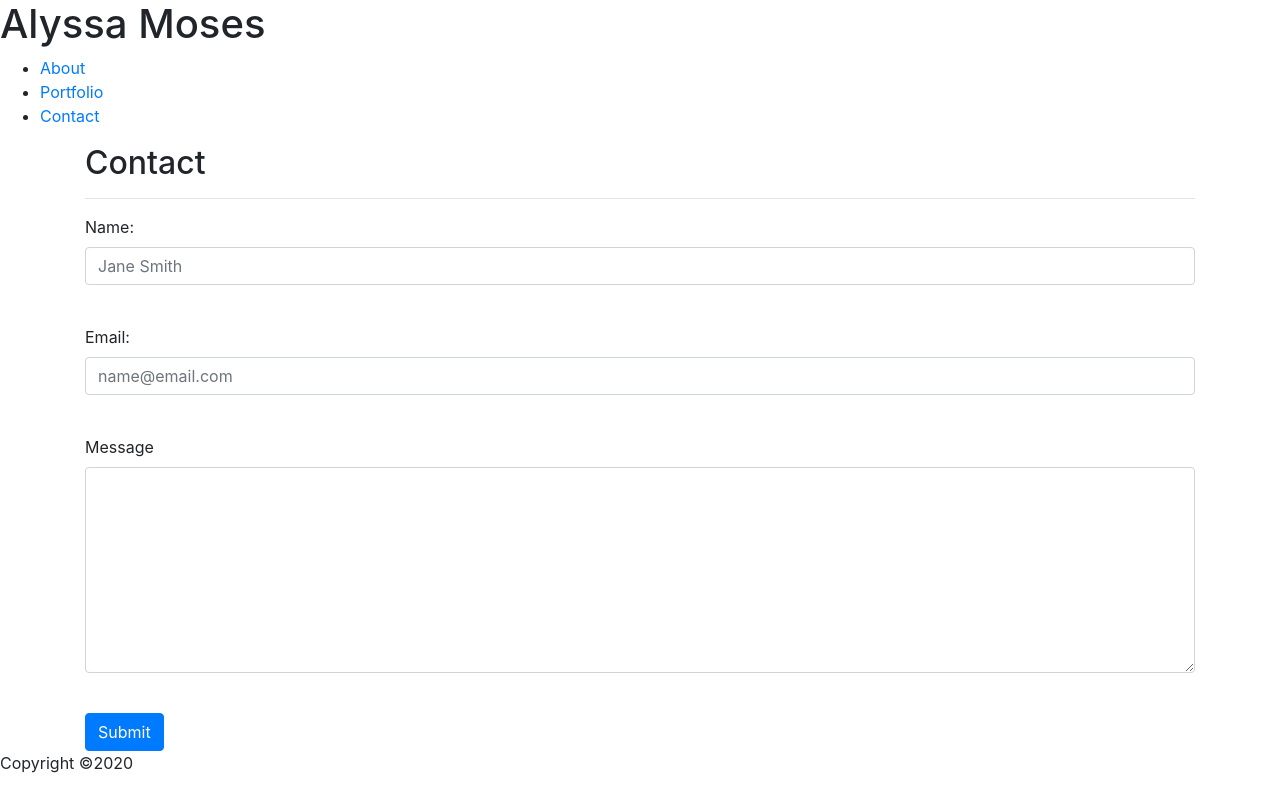
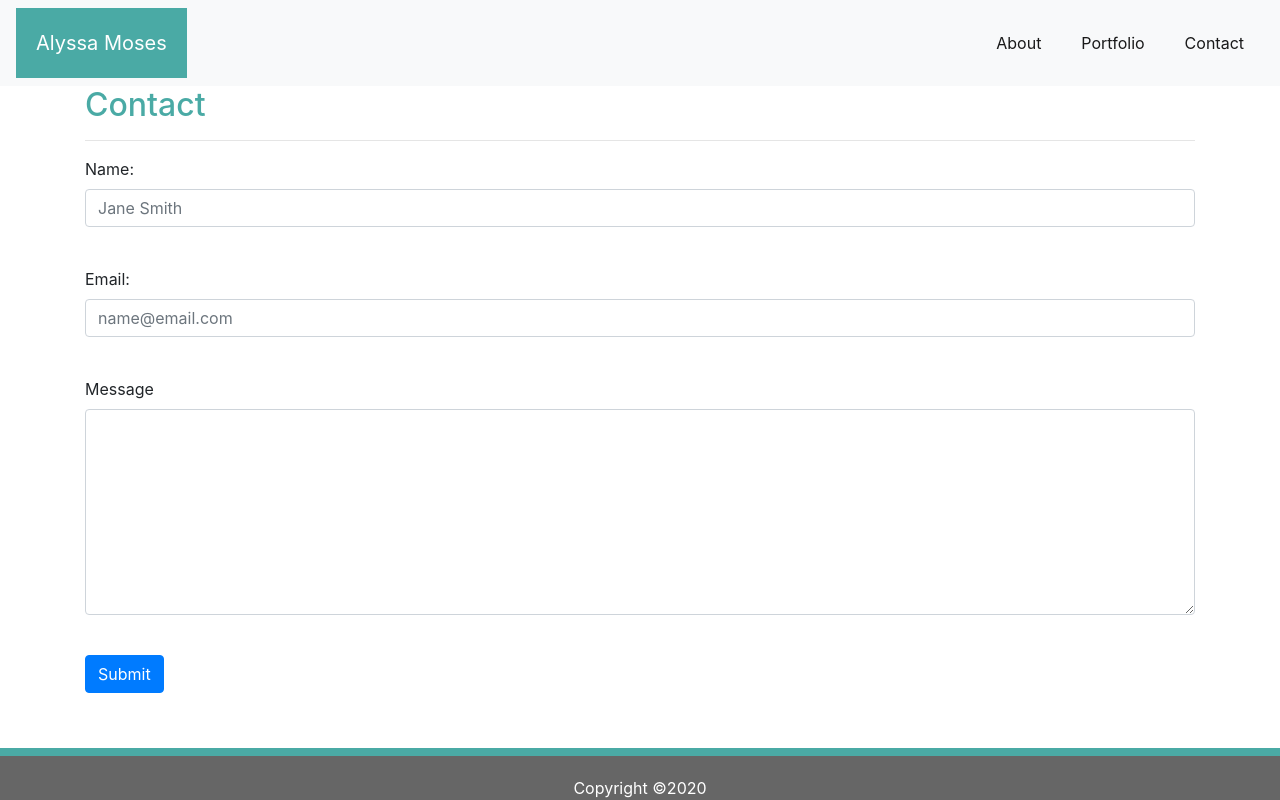
Before and after one commit to alyssa000moses/Alyssa-Moses-prework, a plain HTML site: page Module-1_Assessment/contact.html in a window 1280 px wide. Drawn offline with nearby package versions, Linux system fonts and the light colour scheme.

Commit message:
added navbar and footer

```diff
--- a/Module-1_Assessment/assets/css/style.css
+++ b/Module-1_Assessment/assets/css/style.css
@@ -0,0 +1,31 @@
+#navbar-name {
+    background: #4aaaa5;
+    padding: 20px;
+    color:white;
+}
+
+#nav-link {
+    padding: 20px;
+}
+
+h2 {
+    color: #4aaaa5;
+}
+
+body {
+    color: #777777;
+}
+
+footer {
+    position: fixed;
+    left: 0;
+    bottom: 0;
+    width: 100%;
+    padding-top: 20px;
+    border-top-style: solid;
+    border-width: 8px;
+    border-color: #4aaaa5;
+    background-color: #666666;
+    color: white;
+    text-align: center;
+  }
--- a/Module-1_Assessment/contact.html
+++ b/Module-1_Assessment/contact.html
@@ -7,17 +7,30 @@
         <link rel="stylesheet" href="https://stackpath.bootstrapcdn.com/bootstrap/4.4.1/css/bootstrap.min.css" integrity="sha384-Vkoo8x4CGsO3+Hhxv8T/Q5PaXtkKtu6ug5TOeNV6gBiFeWPGFN9MuhOf23Q9Ifjh" crossorigin="anonymous">
     </head>
     <body>
-        <header>
-            <h1>Alyssa Moses</h1>
-            <nav id="navbar" class="nav">
-                    <ul>
-                        <li><a href="index.html">About</a></li>
-                        <li><a href="portfolio.html">Portfolio</a></li>
-                        <li><a href="contact.html">Contact</a></li>
+            <header>
+                    <nav id="navbar" class="navbar navbar-expand-lg navbar-light bg-light">
+                            <button class="navbar-toggler" type="button" data-toggle="collapse" data-target="#navbarSupportedContent" aria-controls="navbarSupportedContent" aria-expanded="false" aria-label="Toggle navigation">
+                                    <span class="navbar-toggler-icon"></span>
+                                  </button>
+                            <a id="navbar-name" class="navbar-brand" href="#">Alyssa Moses</a>
 
-                    </ul>
-                </nav>
-        </header>
+                            <div class="collapse navbar-collapse" id="navbarSupportedContent">
+                                    <ul class="navbar-nav ml-auto">
+                                            <li class="nav-item active">
+                                                <a id="nav-link" class="nav-link" href="index.html">About</a>
+                                            </li>
+                                            <li class="nav-item active">
+                                                <a id="nav-link" class="nav-link" href="portfolio.html">Portfolio</a>
+                                            </li>
+                                            <li class="nav-item active">
+                                                <a id="nav-link" class="nav-link" href="contact.html">Contact</a>
+                                            </li>
+
+                                        </ul>
+                            </div>
+
+                        </nav>
+                </header>
         <div id="contact-form-box" class="container">
             <h2>Contact</h2>
             <hr>
```
Also changed, not shown: Module-1_Assessment/index.html (+20 -7 lines), Module-1_Assessment/portfolio.html (+23 -10 lines).
